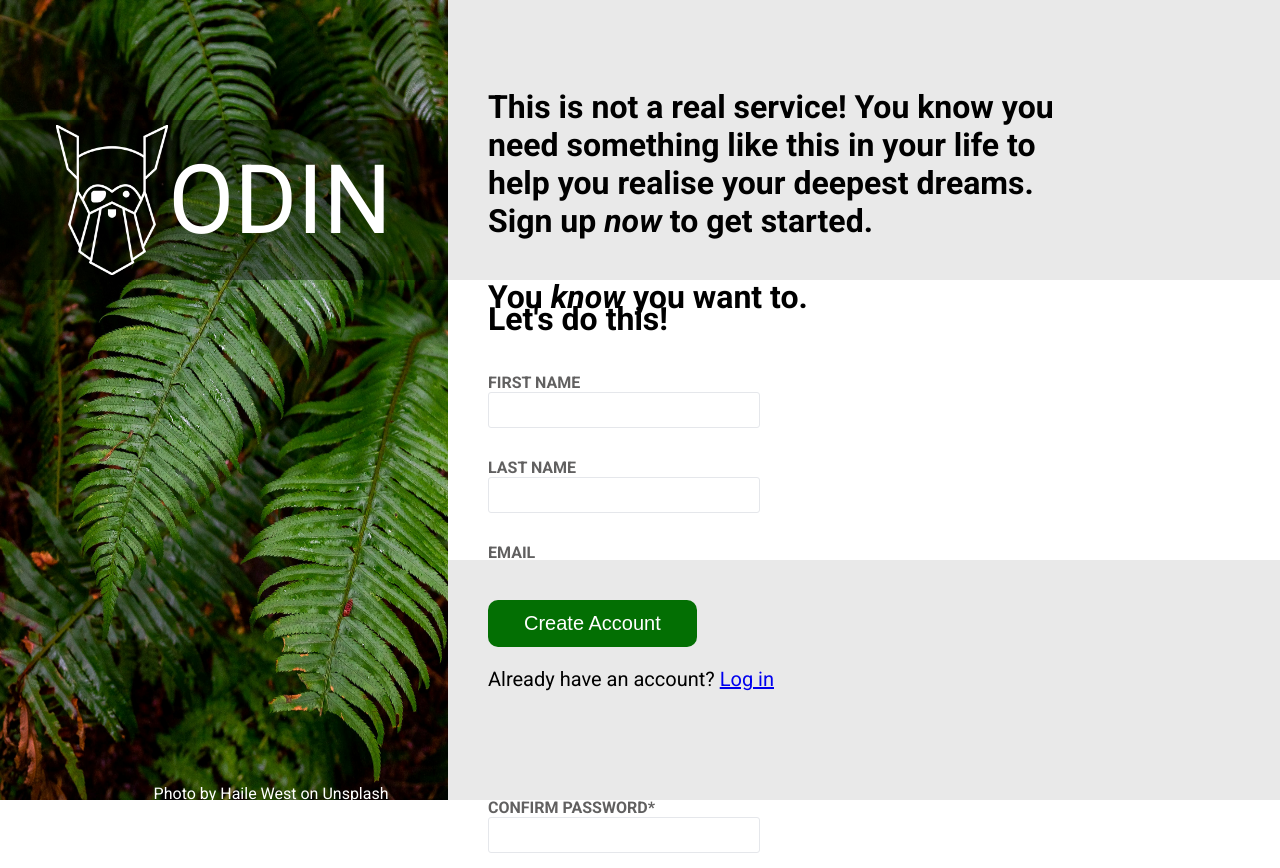
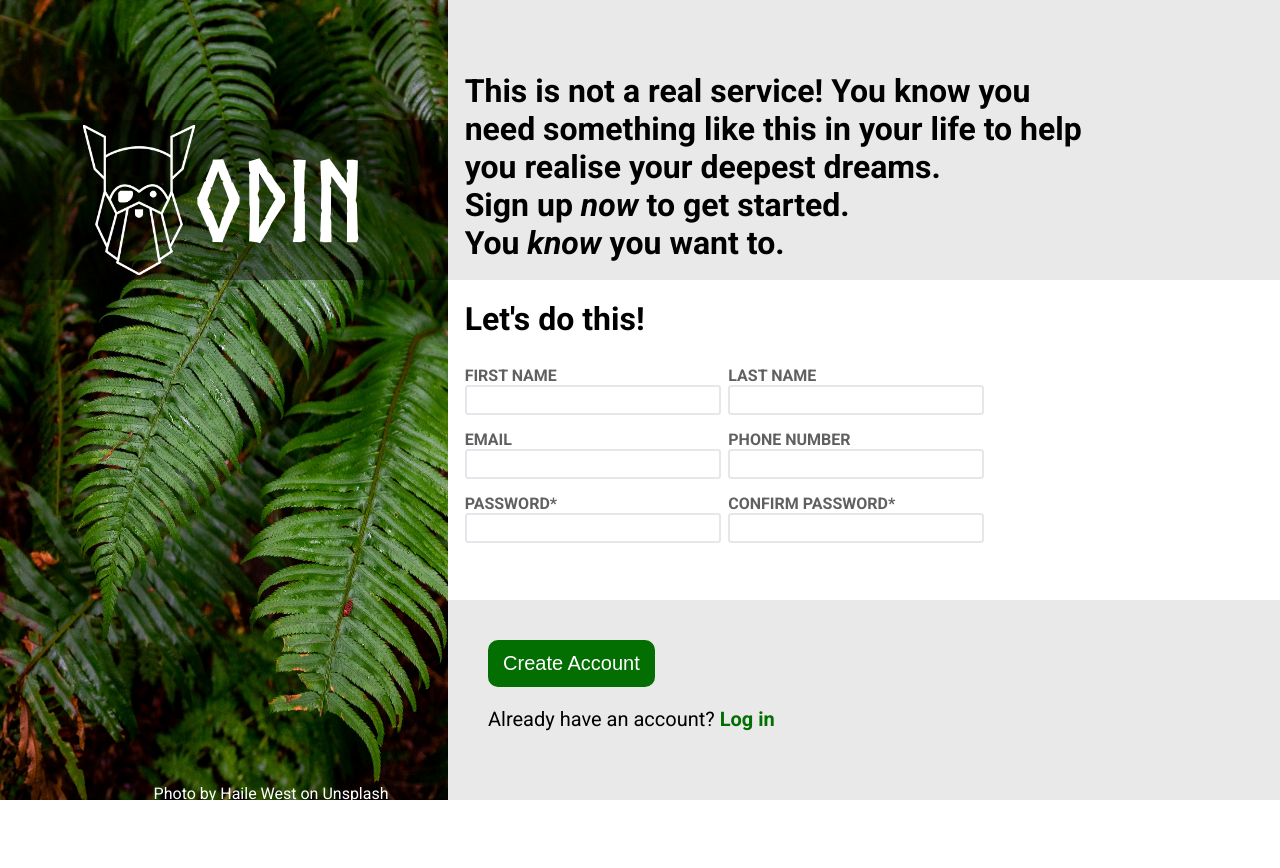
Before and after one commit to SimpleNX/sign-up-page, a plain HTML site: page index.html in a window 1280 px wide. After the commit the page ends 804 px from the top, so only its background shows below. Drawn offline with Linux system fonts and the light colour scheme.

Commit message:
Edit style.css to change sizing

```diff
--- a/index.html
+++ b/index.html
@@ -19,12 +19,12 @@
                 </div>
                 <p id="cred">Photo by Haile West on Unsplash</p>
             </div>
-            <div id="sign-form">
+            <div id="sign-sec">
                 <div id="top-txt">
                     <p id="top-p">
                         This is not a real service! You know you need something like this in your life
                         to help  you realise your deepest dreams.<br>Sign up <em>now</em> to get started.
-                        <br><br>You <em>know</em> you want to.
+                        <br>You <em>know</em> you want to.
                     </p>
                 </div>
                 <div id="form-sec">
--- a/style.css
+++ b/style.css
@@ -1,3 +1,8 @@
+@font-face{
+    font-family: 'Norse Bold';
+    src: url(./images/Norse-Bold.otf);
+}
+
 html{
     height : 100%;
     width : 100%;
@@ -8,6 +13,11 @@ html{
 body, h3{
     margin : 0;
     font-family: 'Roboto', 'Helvetica', sans-serif;
+}
+
+form, input{
+    margin : 0;
+    padding : 0;
 }
 img[src="./images/leaf.jpg"]{
     width : 35vw;
@@ -31,7 +41,8 @@ img[src = "./images/odin-lined.png"]{
 
 #logo-txt{
     color : white;
-    font-size: 6rem;
+    font-size: 7rem;
+    font-family: 'Norse Bold', 'Roboto', sans-serif;
 }
 
 #container{
@@ -68,48 +79,55 @@ div[id="top-txt"], div[id="btn-sec"]{
 
 #top-txt{
     height : 35vh;
-    padding : 7vh 15vw 24px 40px;
+    padding : 5vh 15vw 24px 2%;
 }
 #top-p{
-    font-size: 2rem;
+    font-size: 2em;
     font-weight: bold;
 }
 
 #form-sec{
-    height : 35vh;
-    padding : 0 40px;
-    width : 40vw;
+    height : 40vh;
+    display: flex;
+    flex-direction: column;
+    padding : 0 1% 0 2%;
+    width : 45vw;
+    box-shadow: 0 4px 2px -2px rgba(0, 0, 0, 0.2);
 }
+
 #sign-form{
+    width : 60vw;
     display: flex;
     flex-wrap: wrap;
 }
 .fields{
     display: flex;
+    width : max(100px, 78%);
     flex-direction: column;
     align-items: flex-start;
-    margin : 15px 15px 15px 0;
+    margin : 1% 1% 1% 0;
+    flex : 0 1 20px;
 }
 
 .fields input{
-    width : 17rem;
-    height : 36px;
+    width : 20vw;
+    height : min(30px, 4vh);
     background-color: #FFFFFF;
-    border : 1px solid #E5E7EB;
+    border : 2px solid #E5E7EB;
     border-radius: 3px;
-    margin-right: 35px;
-    font-size: 18px;
+    margin-right: 1%;
+    font-size: 1rem;
     font-weight: 500;
     padding : 2px;
 }
-
+input:focus:invalid,
+input:focus:valid {
+    outline: none;
+    border: 1px solid rgb(89, 108, 214);
+    box-shadow: 1px 0 2px rgb(0 0 0 / 0.6);
+}
 .fields input:invalid{
     border-color: red;
-}
-
-input:focus{
-    border-color: blue;
-    box-shadow: 0 2px 2px 0 rgba(0,0,0, 0.5);
 }
 
 .fields label{
@@ -125,16 +143,22 @@ h3{
 }
 
 #btn-sec{
-    height : 30vh;
+    height : 25vh;
     padding : 40px;
     font-size: 20px;
 }
 
 #btn-sec button{
     background-color: rgb(3, 111, 3);
-    padding : 12px 36px;
+    padding : 12px 2%;
     font-size: 20px;
     border-radius : 10px;
     border : none;
     color : white;
 }
+
+#btn-sec a{
+    text-decoration: none;
+    color : rgb(3, 111, 3);
+    font-weight: 700;
+}
```
